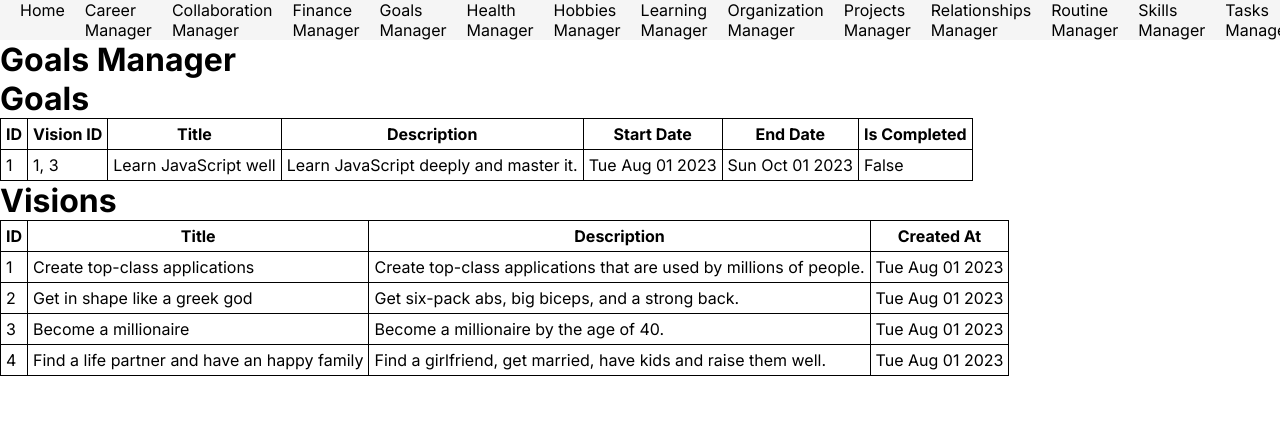
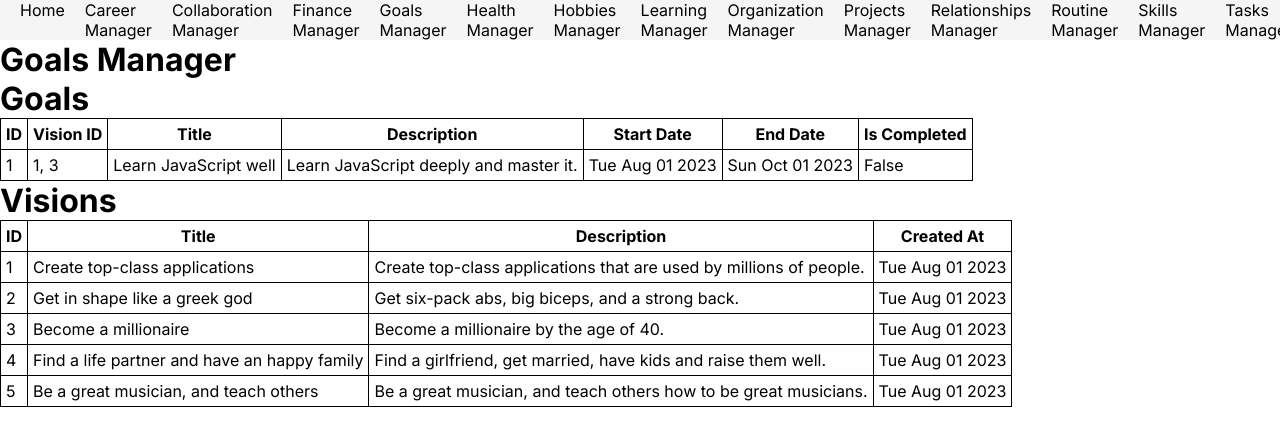
Before and after one commit to IradDoron/synczones-demo-project, a Next.js app: page /goals-manager in a window 1280 px wide. Shown: the top 446 px of the page. Built offline with nearby package versions, Linux system fonts and the light colour scheme.

Commit message:
add vision

```diff
--- a/src/data/mockDataGoalsManager.ts
+++ b/src/data/mockDataGoalsManager.ts
@@ -28,6 +28,13 @@ const mockDataGoalsManager: UserGoalsManagerStore = {
 				'Find a girlfriend, get married, have kids and raise them well.',
 			createdAt: new Date('2023-08-01'),
 		},
+		{
+			id: 5,
+			title: 'Be a great musician, and teach others',
+			description:
+				'Be a great musician, and teach others how to be great musicians.',
+			createdAt: new Date('2023-08-01'),
+		},
 	],
 	goals: [
 		{
```
